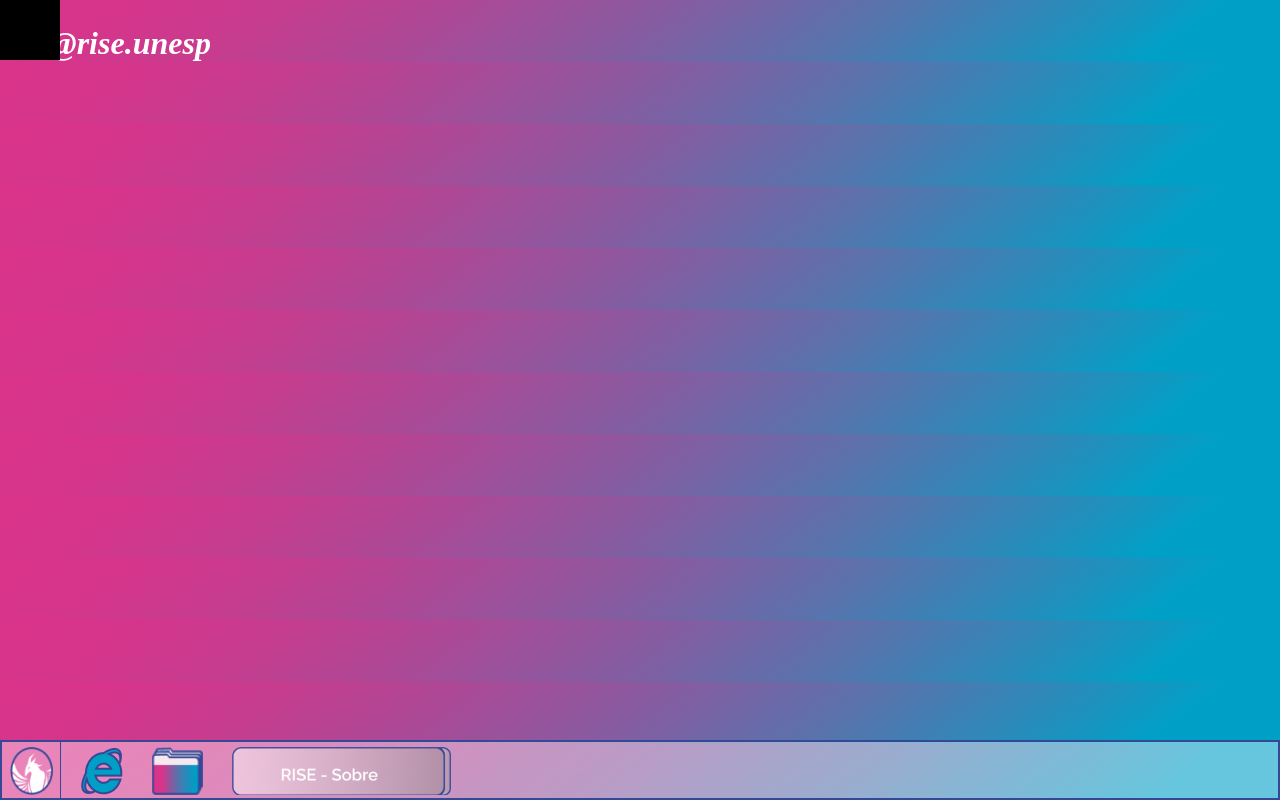
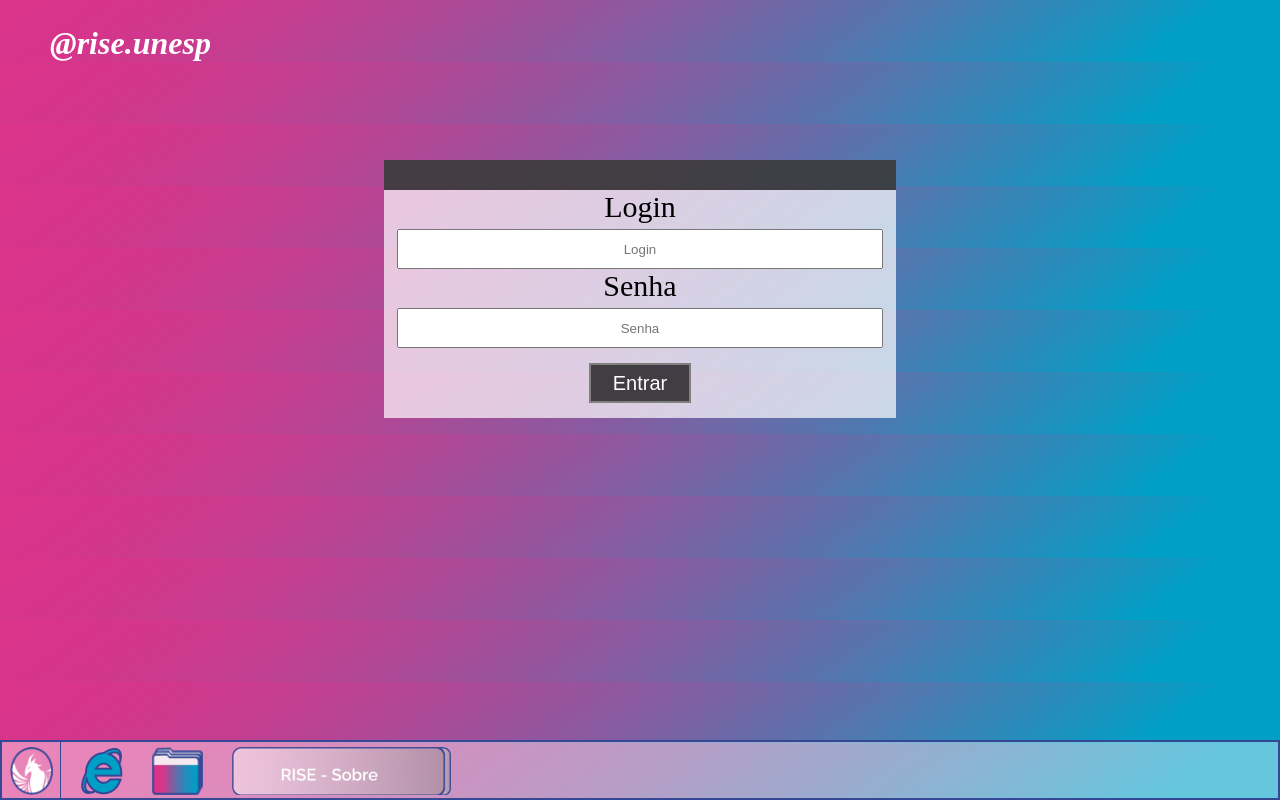
Before and after one commit to EduNP/Rise, a React (Create React App) app: page / in a window 1280 px wide. Built offline with nearby package versions, Linux system fonts and the light colour scheme.

Commit message:
ADD: Draggable Login Window

```diff
--- a/src/App.css
+++ b/src/App.css
@@ -9,6 +9,43 @@ html, body, #root {
   background-image: linear-gradient(144deg, var(--color-gradient));
 }
 
+.windowHeadDiv{
+  width: 40%;
+  height: 30px;
+  background-color: rgba(0, 0, 0, 0.7);
+  user-select: none;
+}
+.windowBodyDiv{
+    width: 40%;
+    background-color: rgba(255, 255, 255, 0.7);
+}
+
+.insideWindowBody{
+  margin-top: 30px;
+  text-align: center;
+  font-size: 30px;
+  margin-bottom: 15px;
+
+}
+
+.insideWindowBody input{
+  width: 95%;
+  height: 40px;
+  margin-top: 5px;
+  text-align: center;
+}
+.insideWindowBody input[type=submit]{
+  width:20%;
+  border: 2px solid gray;
+  margin-top:15px;
+  font-size:20px;
+  color:white;
+  background-color:rgba(0,0,0,0.7);
+}
+.insideWindowBody input[type=submit]:hover{
+
+  background-color:rgba(0,0,0,8);
+}
 
 div.container {
   display: flex;
--- a/src/App.js
+++ b/src/App.js
@@ -1,14 +1,76 @@
 import TaskBar from './components/TaskBar';
 import './App.css';
 import SmallBox from './components/SmallBox';
+import {useRef, useState} from 'react';
 
 function App() {
+
+  const [position, setPosition] = useState(['30%','20%']);
+  const [use, setUse] = useState(false);
+
+  const ref = useRef();
+
+
+  function useTrue(){
+    setUse(true);
+  }
+
+  function move(){
+
+    document.onmousemove = function(e){
+
+      var x = e.pageX;
+      var y = e.pageY;
+
+      if(use == true){
+        setPosition([x + 'px', y + 'px'])
+      }
+    }
+
+    document.onmouseup = function(){
+      setUse(false);
+    };
+
+  }
+
   return (
-    <body>
+    <body onLoad={move()}>
       <div className='container'>
+
           <h1 italics>@rise.unesp</h1>
-          <SmallBox/>
+          <div style={
+            {
+              position:'absolute',
+              left:position[0],
+              top:position[1]
+            }
+          } className='windowBodyDiv'>
+
+          <div className='insideWindowBody'>
+            <form method='GET'>
+            <text>Login</text>
+            <input type='text' placeholder='Login' name='login'></input>
+            <text>Senha</text>
+            <input type='password' placeholder='Senha' name='password'></input>
+            <input type='submit' value='Entrar'></input>
+
+            </form>
+          </div>
+          </div>
+
+          <div onMouseDownCapture={useTrue} ref={ref} style={
+            {
+              position:'absolute',
+              left:position[0],
+              top:position[1]
+            }
+          } className='windowHeadDiv'>
+
+          </div>
+
+
           <TaskBar/>
+
       </div>
     </body>
   );
```
